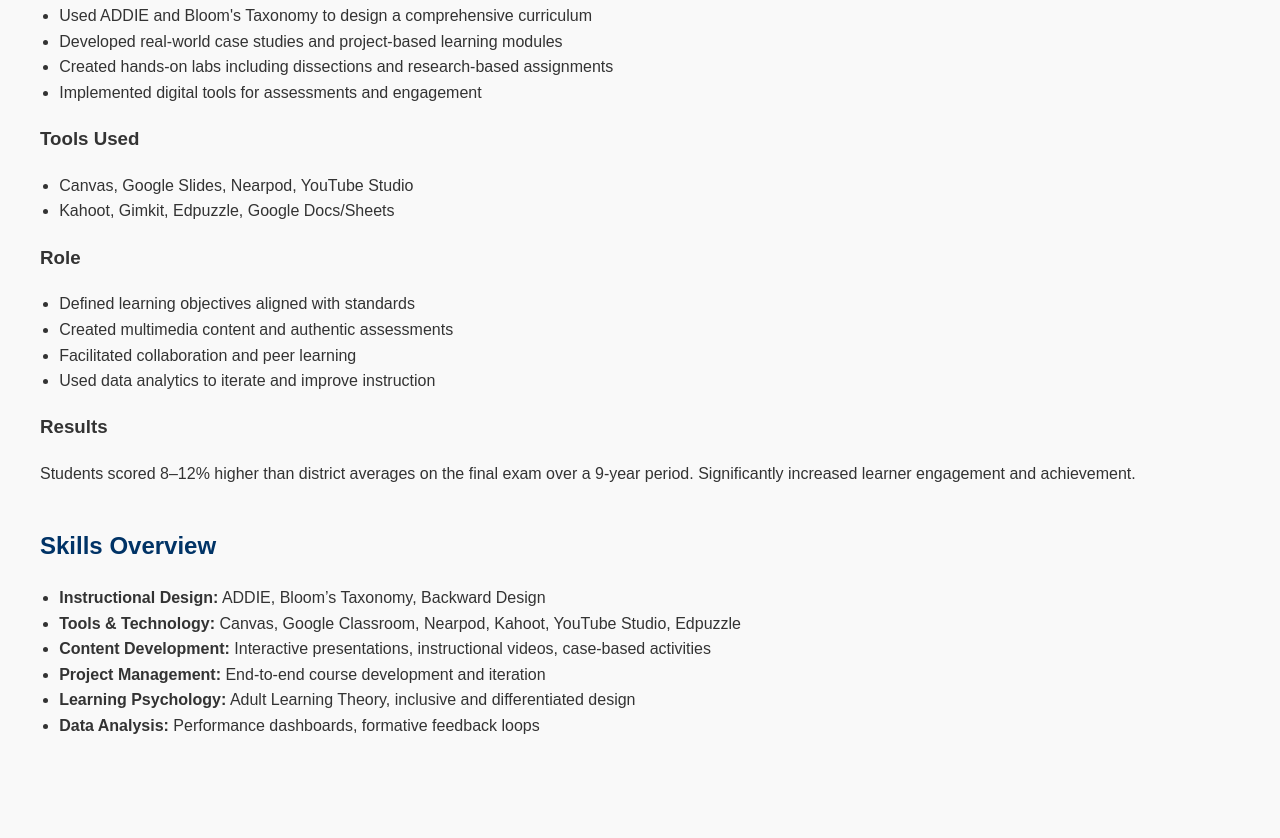
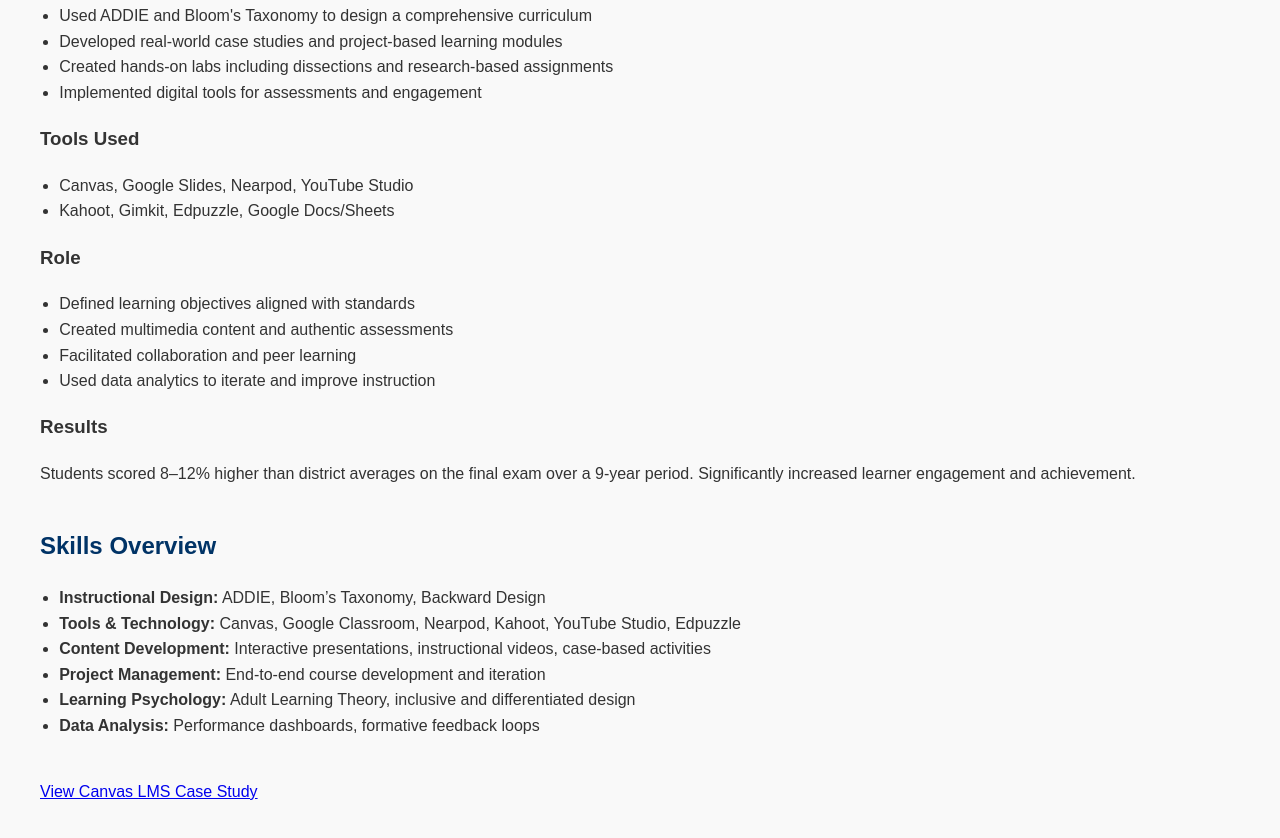
Before and after one commit to petertheng/ld-portfolio, a plain HTML site: page index.html in a window 1280 px wide. Shown: the part 605-1443 px from the top of the page. Before the commit the page ends 1384 px from the top, so only its background shows below. Drawn offline with Linux system fonts and the light colour scheme.

Commit message:
Update index.html

```diff
--- a/index.html
+++ b/index.html
@@ -82,3 +82,4 @@
   </section>
 </body>
 </html>
+<a href="canvas-case-study.html">View Canvas LMS Case Study</a>
```
